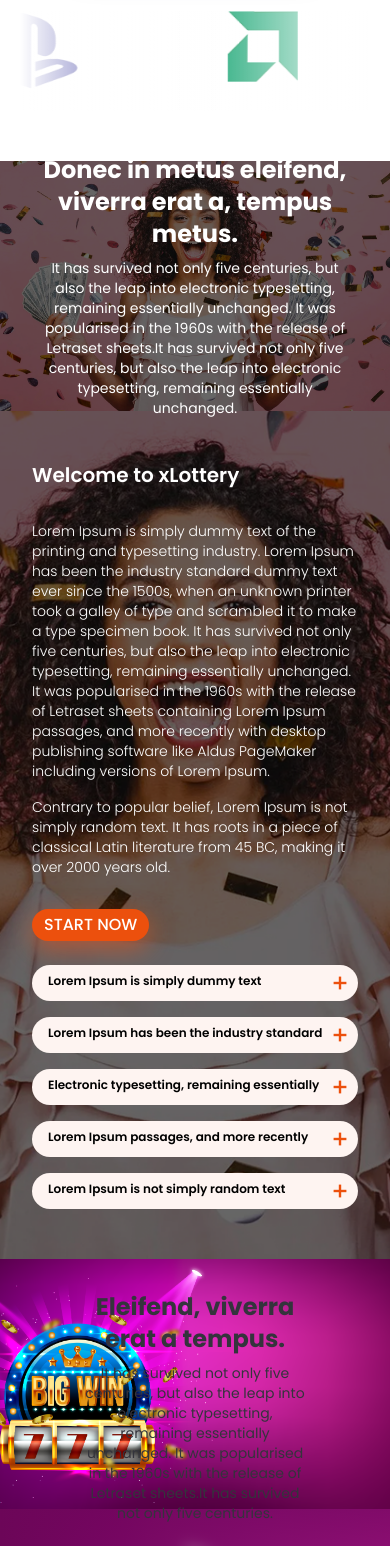
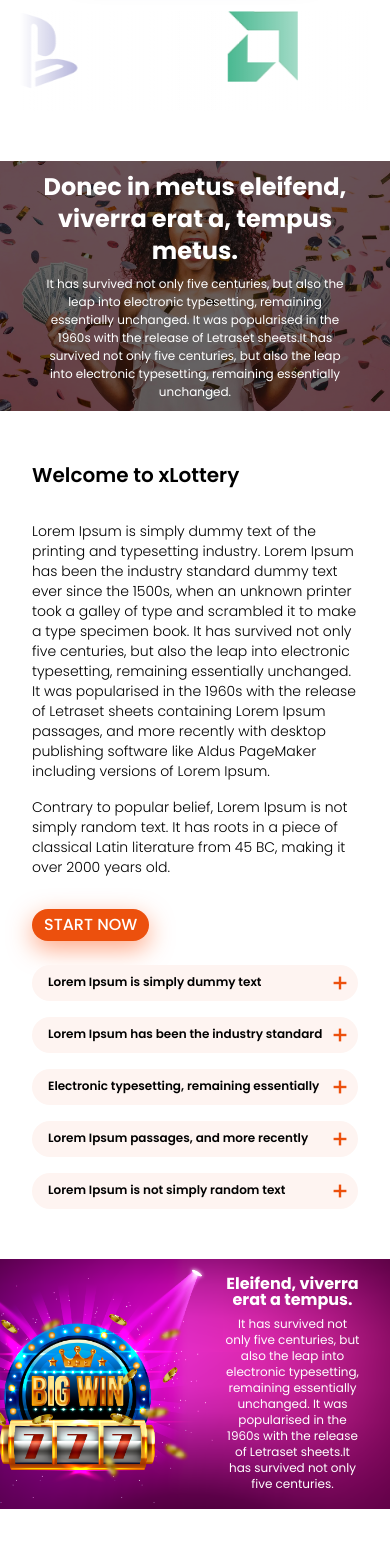
Before and after one commit to haris-75/x-lottery, a React (Vite) app: page / in a window 390 px wide. Shown: the part 1900-3446 px from the top of the page. Built offline with nearby package versions, Linux system fonts and the light colour scheme.

Commit message:
Made Parallelx Responsive

```diff
--- a/src/components/Navbar/index.jsx
+++ b/src/components/Navbar/index.jsx
@@ -19,7 +19,7 @@ export default function Navbar() {
               alt='logo'
             />
           </div>
-          <ul className='md:flex lg:gap-12 md:gap-8 text-black font-light xl:text-base md-lg:text-sm md:text-xs items-center hidden'>
+          <ul className='md:flex lg:gap-12 md-lg:gap-8 md:gap-6 text-black font-light xl:text-base md-lg:text-sm md:text-xs items-center hidden'>
             {navList?.map((ele) => (
               <li
                 key={ele}
@@ -78,9 +78,10 @@ export default function Navbar() {
                       ? 'font-semibold border-b-2 border-yellow-400'
                       : ''
                   }
-                  inline-block cursor-pointer pt-9 font-secondary-font text-md uppercase transition-all             `}
+                  inline-block cursor-pointer pt-9 font-secondary-font text-md uppercase transition-all`}
+                  onClick={() => setSelectedPage(ele)}
                 >
-                  {ele}
+                  <a href={`#${ele}`}>{ele}</a>
                 </div>
               </div>
             </li>
--- a/src/constants/index.js
+++ b/src/constants/index.js
@@ -1 +1 @@
-export const navList = ['home', 'lottery', 'cooperation', 'support'];
+export const navList = ['home', 'lottery', 'cooperation', 'support', 'contact'];
--- a/src/index.css
+++ b/src/index.css
@@ -4,33 +4,6 @@
 
 html {
   scroll-behavior: smooth;
-}
-
-/* Parallelx */
-
-.parallax-women {
-  background-image: url('./assets/labybg.png');
-  height: 100%;
-  background-attachment: fixed;
-  background-position: center;
-  background-repeat: no-repeat;
-  background-size: cover;
-}
-.parallax-prize {
-  background-image: url('./assets/bigwinbg.png');
-  height: 100%;
-  background-attachment: fixed;
-  background-position: center;
-  background-repeat: no-repeat;
-  background-size: cover;
-}
-.parallax-prize.gradient {
-  background-image: linear-gradient(
-      to right,
-      rgb(108 6 88),
-      rgb(108 6 88 / 40%)
-    ),
-    url('./assets/bigwinbg.png');
 }
 
 /* Slider Animation */
--- a/src/pages/Footer/index.jsx
+++ b/src/pages/Footer/index.jsx
@@ -25,7 +25,7 @@ export default function Footer() {
   return (
     <Container
       className='bg-black'
-      id='support'
+      id='contact'
     >
       <div className='pt-[20px] pb-[50px] flex md:flex-row flex-col justify-between lg:gap-12 md:gap-8 '>
         <FooterForm />
--- a/src/pages/Welcome.jsx
+++ b/src/pages/Welcome.jsx
@@ -14,7 +14,7 @@ const ItemCard = ({ text, cardOpen, setCardOpen }) => {
       } justify-between max-w-[500px] gap-2`}
     >
       <div className='flex justify-between'>
-        <h1 className='font-semibold lg:text-base md:text-sm text-xs ml-2'>
+        <h1 className='font-semibold lg:text-base md:text-sm sm:text-xs text-[12px] ml-2'>
           {text}
         </h1>
 
@@ -48,7 +48,7 @@ const WelcomeContainer = () => {
   const [cardOpen, setCardOpen] = useState('');
   return (
     <div className='flex md:flex-row flex-col justify-between items-center pt-[50px] pb-[50px] md:gap-0 gap-6 '>
-      <div className='flex flex-col gap-8 text-white'>
+      <div className='flex flex-col gap-8 sm:text-white'>
         <h1 className='font-semibold lg:text-4xl md:text-2xl text-xl'>
           Welcome to xLottery
         </h1>
@@ -79,7 +79,7 @@ const WelcomeContainer = () => {
           />
         </div>
       </div>
-      <div className='flex flex-col gap-4 md:w-[50%] sm:w-[80%] w-full  items-end'>
+      <div className='flex flex-col gap-4 md:w-[50%] sm:w-[80%] w-full sm:items-end items-center'>
         {[
           'Lorem Ipsum is simply dummy text',
           'Lorem Ipsum has been the industry standard',
@@ -105,7 +105,7 @@ const WomenAdTextContainer = () => (
       <h1 className='font-bold xl:text-6xl lg:text-5xl md:text-4xl text-2xl lg:mb-7 md:mb-4 mb-2'>
         Donec in metus eleifend, viverra erat a, tempus metus.
       </h1>
-      <p className='lg:text-base text-sm'>
+      <p className='lg:text-base sm:text-sm text-[12px]'>
         It has survived not only five centuries, but also the leap into
         electronic typesetting, remaining essentially unchanged. It was
         popularised in the 1960s with the release of Letraset sheets.It has
@@ -118,14 +118,14 @@ const WomenAdTextContainer = () => (
 
 export default function WelcomePage() {
   return (
-    <section id='welcome'>
-      <div className='parallax-women'>
+    <section id='cooperation'>
+      <div className='bg-women h-full bg-center bg-no-repeat bg-cover sm:bg-fixed'>
         <Container className='relative xl:h-[800px] lg:h-[700px] md:h-[500px] sm:h-[350px] h-[250px]'>
           <WomenAdTextContainer />
         </Container>
       </div>
 
-      <div className='parallax-women'>
+      <div className='sm:bg-women sm:h-full sm:bg-center sm:bg-no-repeat sm:bg-cover sm:bg-fixed'>
         <Container>
           <WelcomeContainer />
         </Container>
--- a/src/pages/WhyPage.jsx
+++ b/src/pages/WhyPage.jsx
@@ -37,7 +37,7 @@ const ItemCard = ({ title, text }) => (
 
 const WhyTextContainer = () => (
   <Container>
-    <div className='flex flex-col justify-between items-center pt-[50px] pb-[150px] md:gap-6 gap-5 text-white'>
+    <div className='flex flex-col justify-between items-center pt-[50px] pb-[150px] md:gap-6 gap-5 sm:text-white'>
       <h1 className='font-semibold lg:text-4xl md:text-2xl text-xl'>
         Why Choose xLottery
       </h1>
@@ -66,12 +66,12 @@ const WhyTextContainer = () => (
 );
 
 const WinTextContainer = () => (
-  <div className='relative sm:absolute sm:top-0 text-center py-4 sm:m-0 m-auto sm:w-1/2 h-full sm:left-1/2'>
-    <div className='relative sm:absolute sm:top-1/2 sm:left-1/2 sm:-translate-x-1/2 sm:-translate-y-1/2 text-center w-[70%] max-w-[800px] sm:text-white text-dark py-4 sm:m-0 m-auto '>
-      <h1 className='font-bold xl:text-6xl lg:text-5xl md:text-4xl text-2xl lg:mb-7 md:mb-4 mb-2'>
+  <div className=' absolute top-0 text-center py-4 m-0 w-1/2 h-full left-1/2'>
+    <div className=' absolute top-1/2 left-1/2 -translate-x-1/2 -translate-y-1/2 text-center w-[70%] max-w-[800px] text-white py-4 sm:m-0 m-auto '>
+      <h1 className='font-bold xl:text-6xl lg:text-5xl md:text-4xl sm:text-2xl xs:text-base xs:leading-4 text-sm lg:mb-7 md:mb-4 mb-2'>
         Eleifend, viverra erat a tempus.
       </h1>
-      <p className='lg:text-base text-sm'>
+      <p className='lg:text-base sm:text-sm xs:text-xs text-[8px] leading-3'>
         It has survived not only five centuries, but also the leap into
         electronic typesetting, remaining essentially unchanged. It was
         popularised in the 1960s with the release of Letraset sheets.It has
@@ -83,14 +83,13 @@ const WinTextContainer = () => (
 
 export default function WhyPage() {
   return (
-    <section id='cooperation'>
-      <div className='parallax-prize'>
+    <section id='support'>
+      <div className='bg-win h-full bg-center bg-no-repeat bg-cover sm:bg-fixed'>
         <Container className='relative xl:h-[800px] lg:h-[700px] md:h-[500px] sm:h-[350px] h-[250px]'>
           <WinTextContainer />
         </Container>
       </div>
-
-      <div className='parallax-prize gradient'>
+      <div className='sm:bg-win-gradient sm:h-full sm:bg-center sm:bg-no-repeat sm:bg-cover sm:bg-fixed'>
         <WhyTextContainer />
       </div>
     </section>
--- a/tailwind.config.js
+++ b/tailwind.config.js
@@ -6,6 +6,12 @@ export default {
       poppins: ['Poppins'],
     },
     extend: {
+      backgroundImage: {
+        women: "url('/src/assets/labybg.png')",
+        win: "url('/src/assets/bigwinbg.png')",
+        'win-gradient':
+          "linear-gradient(to right,rgb(108 6 88),rgb(108 6 88 / 40%)),url('/src/assets/bigwinbg.png')",
+      },
       colors: {
         dark: '#34343c',
         black: '#000000',
```
